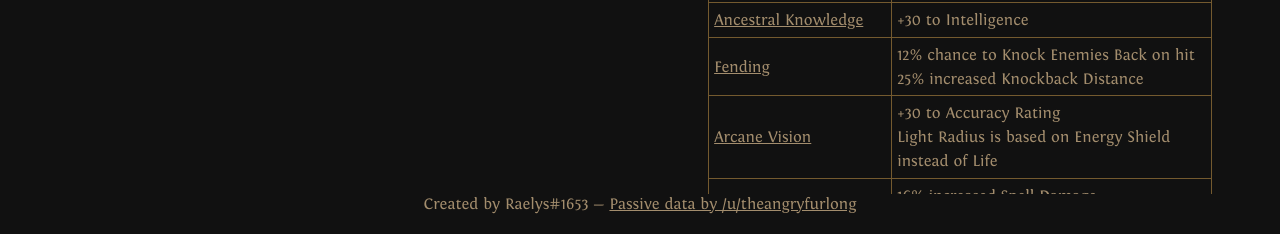
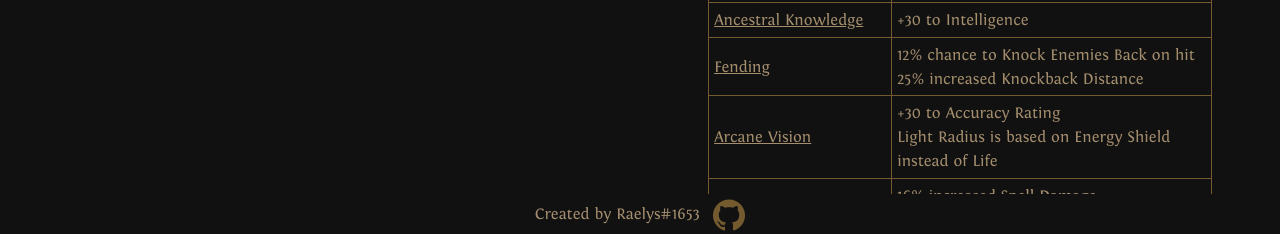
Before and after one commit to mattantonelli/poe-blight, a plain HTML site: page index.html in a window 1280 px wide. Shown: the part 820-1054 px from the top of the page. Drawn offline with nearby package versions, Linux system fonts and the light colour scheme.

Commit message:
Update footer
Removes the passive data attribution since this data is now generated.
Adds a link to the GitHub repo.

```diff
--- a/css/style.css
+++ b/css/style.css
@@ -12,15 +12,15 @@ body {
   background-color: #111;
   color: #A38D6D;
   font-family: Fontin, Verdana, Arial, Helvetica, sans-serif;
-  margin-bottom: 30px;
+  margin-bottom: 40px;
 }
 
 footer {
   position: absolute;
   bottom: 0;
   width: 100%;
-  height: 30px;
-  line-height: 20px;
+  height: 40px;
+  line-height: 40px;
 }
 
 a {
@@ -30,6 +30,10 @@ a {
 
 a:hover {
   color: #87745A;
+}
+
+.github:hover {
+  opacity: 0.8;
 }
 
 .btn {
--- a/index.html
+++ b/index.html
@@ -96,7 +96,10 @@
     </div>
   </body>
   <footer class="text-center">
-    Created by Raelys#1653 — <a href="https://docs.google.com/spreadsheets/d/1-7JMc6ux0jSblGbQsV0qB1f2mNdVz1XqODMkLqMoShw/htmlview?sle=true#" target="_blank">Passive data by /u/theangryfurlong</a>
+    Created by Raelys#1653 &nbsp;
+    <a href="https://github.com/mattantonelli/poe-blight" target="_blank">
+      <img src="img/github.png" alt="https://github.com/mattantonelli/poe-blight" class="github">
+    </a>
   </footer>
 </html>
 
```
Also changed, not shown: img/github.png (added).
